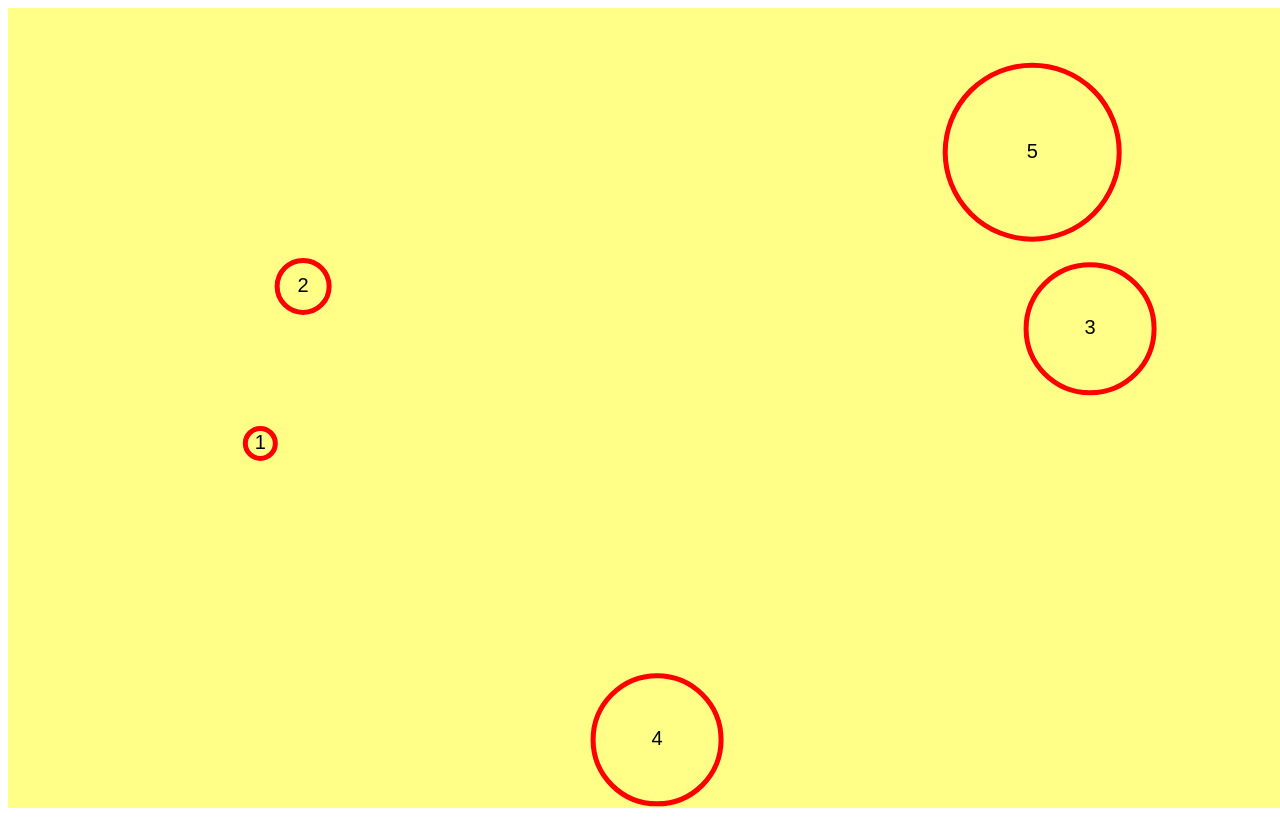
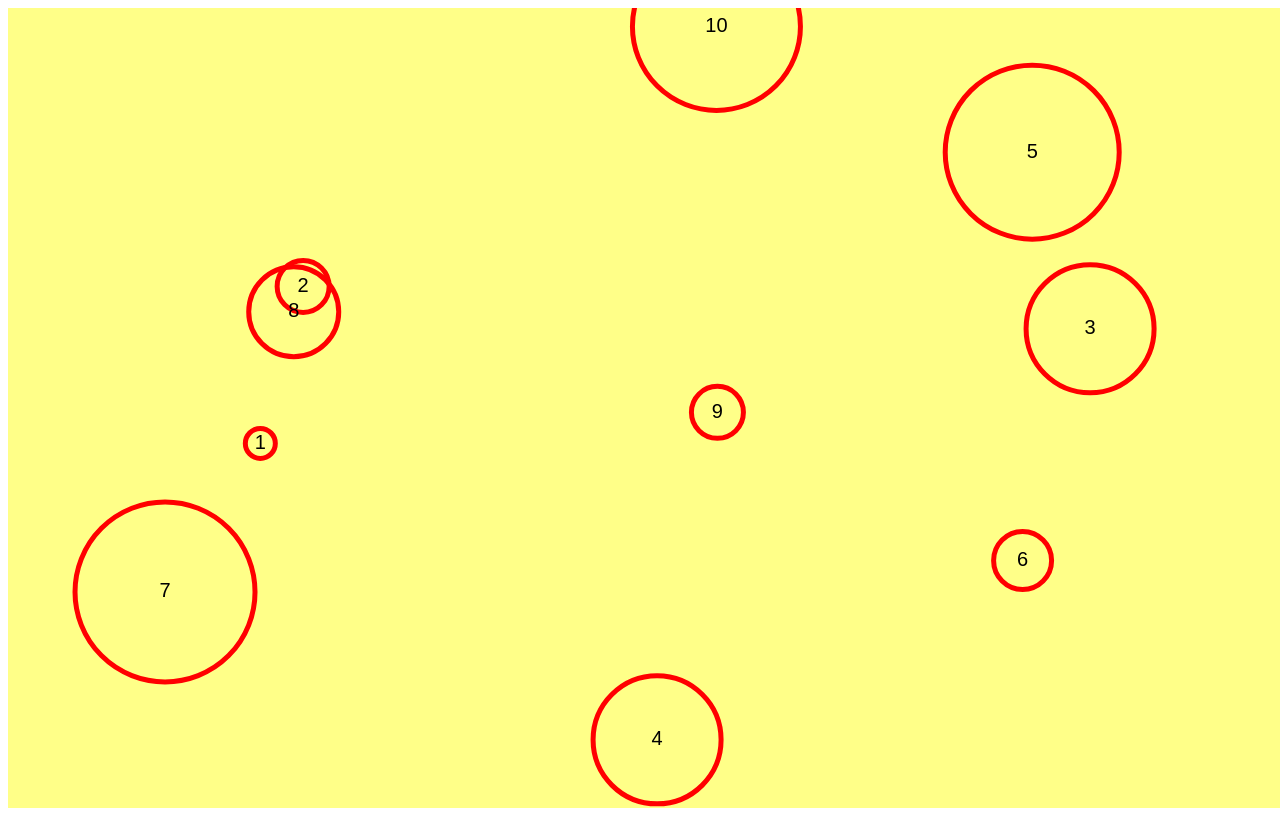
Before and after one commit to GabrielRoFe/animation-canvas-2d, a plain HTML site: page index.html in a window 1280 px wide. Drawn offline with Linux system fonts and the light colour scheme.

Commit message:
ultima version

```diff
--- a/index.html
+++ b/index.html
@@ -4,7 +4,7 @@
 <head>
     <meta charset="UTF-8">
     <meta name="viewport" content="width=device-width, initial-scale=1.0">
-    <title>CIRCULO</title>
+    <title>ANIMATION CANVAS</title>
 </head>
 <body>
 
--- a/js/main.js
+++ b/js/main.js
@@ -52,7 +52,7 @@ class Circle {
 
 let arrayCircle = [];
 
-for (let i = 0; i < 5; i++) {
+for (let i = 0; i < 10; i++) {
     let randomX = Math.random() * window_width;
     let randomY = Math.random() * window_height;
     let randomRadius = Math.floor(Math.random() * 100 + 15);
@@ -70,4 +70,4 @@ let updateCircles = function() {
     });
 }
 
-updateCircles();
+updateCircles(); // Llamamos a la función para que se ejecute
```
